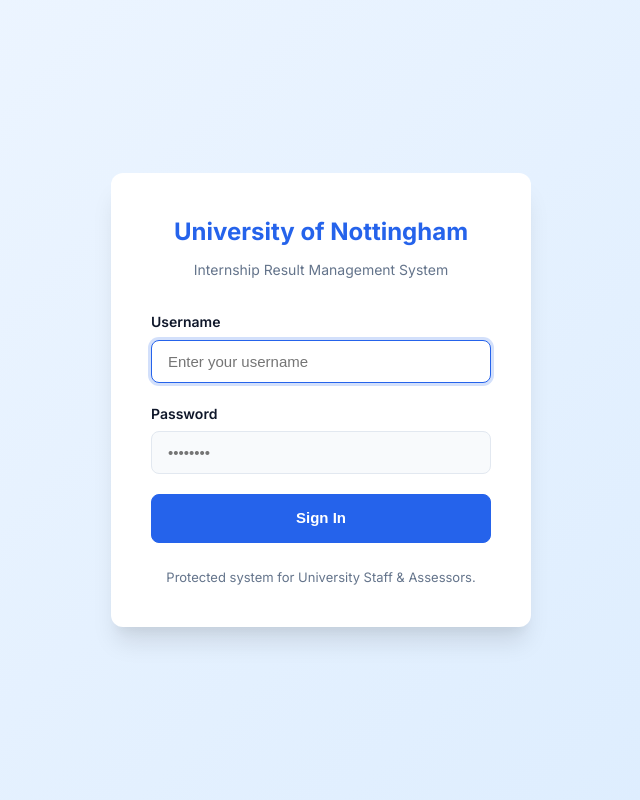
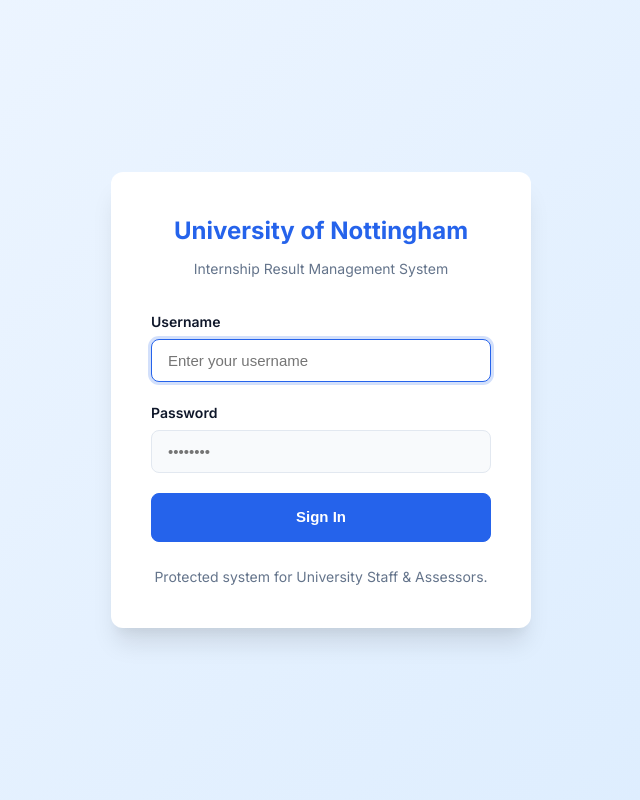
Before and after one commit to kangwei1324/COMP1044_CW_G40, a PHP site: page /auth/login.php in a window 1280 px wide. Shown: the whole page, without its empty margins (319-959 px from the left). Run offline with PHP 8.4, Linux system fonts and the light colour scheme.

Commit message:
login page removed inline styles. Issue #6

```diff
--- a/auth/login.php
+++ b/auth/login.php
@@ -81,7 +81,7 @@
                 <button type="submit" class="btn btn-primary">Sign In</button>
             </form>
 
-            <div style="margin-top: 24px; font-size: 13px; color: var(--text-muted);">
+            <div class="mt-24 font-14 text-muted-p text-center">
                 Protected system for University Staff & Assessors.
             </div>
         </div>
```
